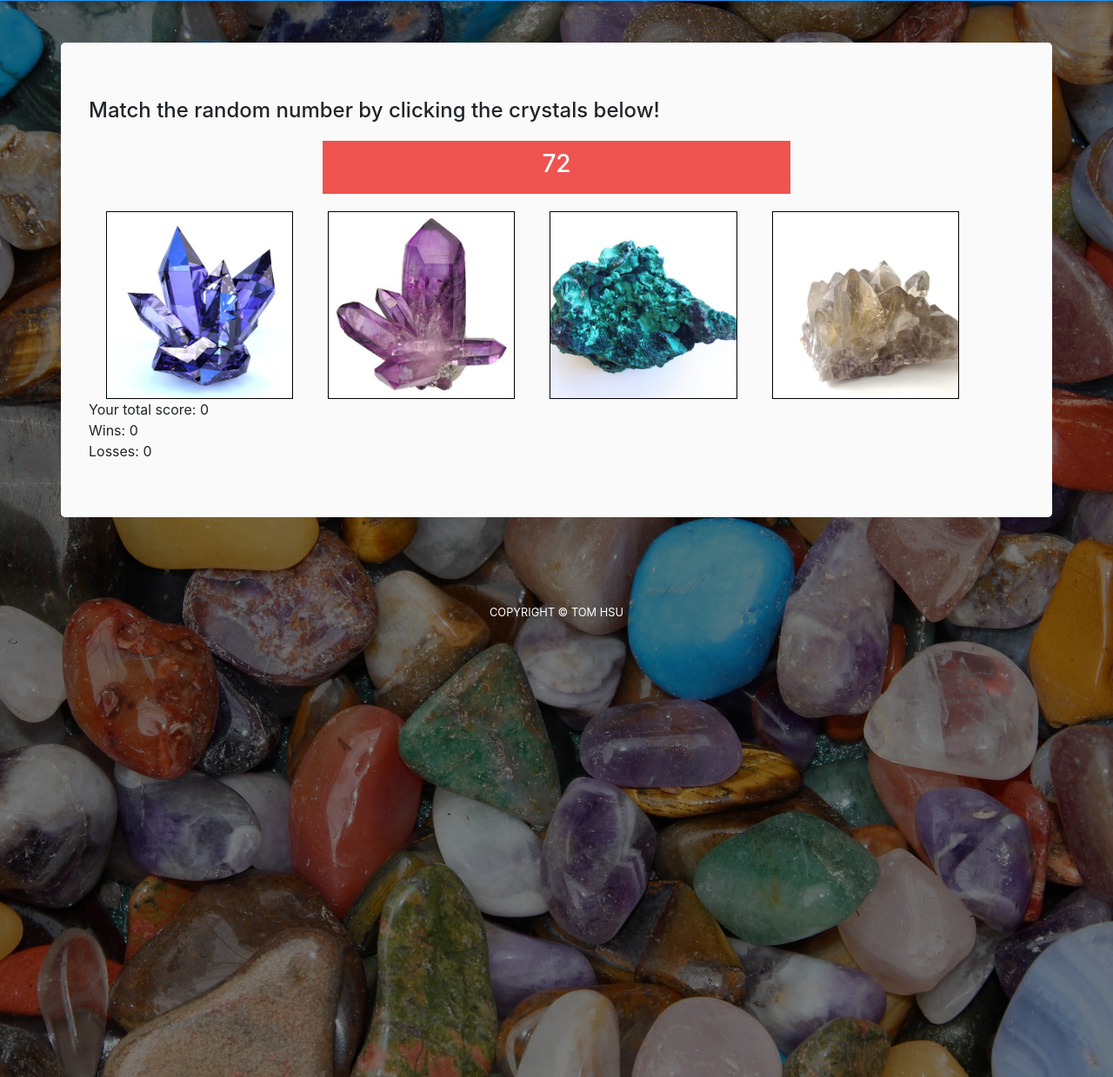
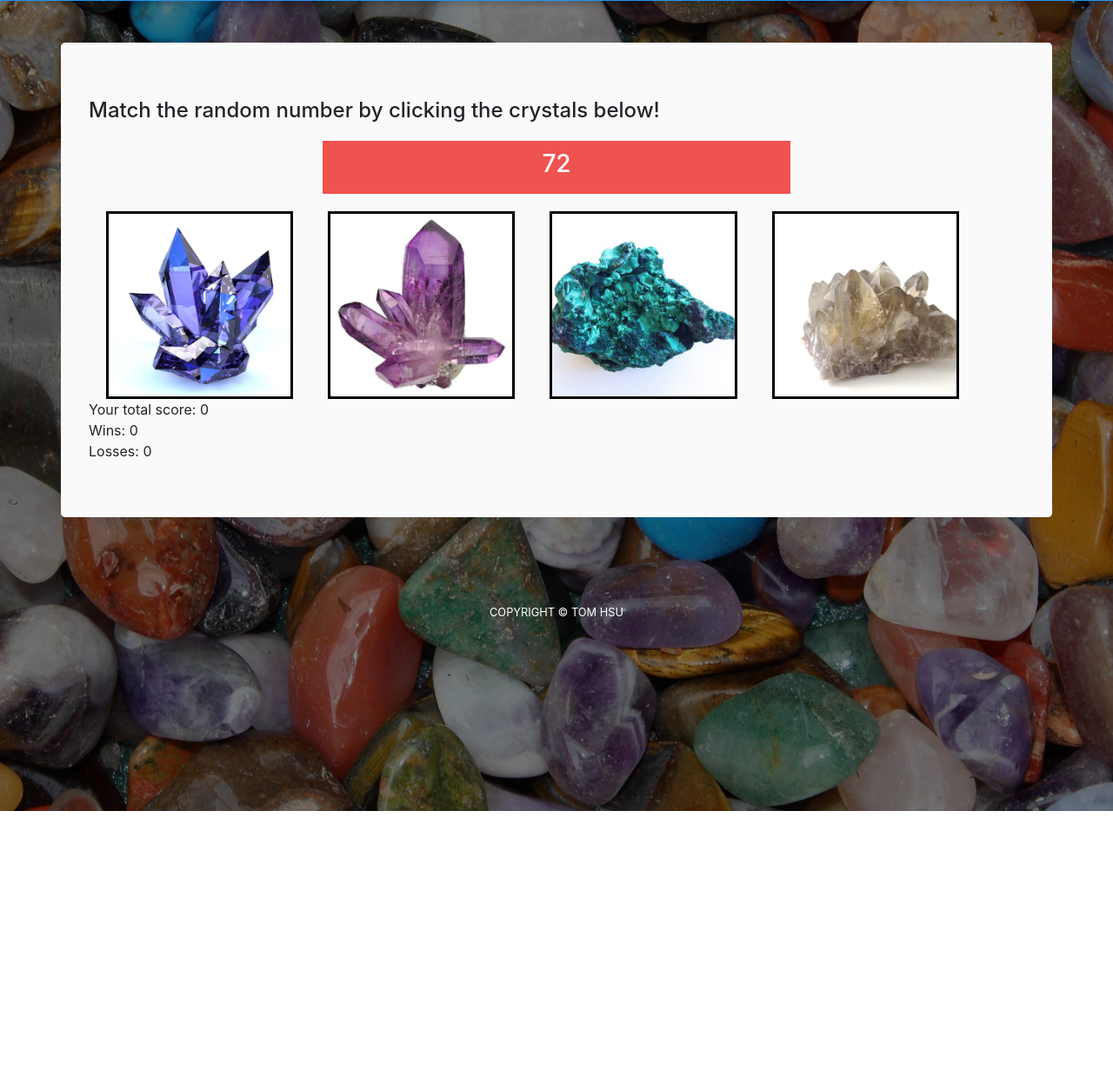
Before and after one commit to thomaschsu/crystal-collector-game, a plain HTML site: page index.html in a window 1280 px wide. Shown: the part 55-1294 px from the top of the page at 87% size. After the commit the page ends 988 px from the top, so only its background shows below. Drawn offline with nearby package versions, Linux system fonts and the light colour scheme.

Commit message:
Modified css

```diff
--- a/assets/css/style.css
+++ b/assets/css/style.css
@@ -21,11 +21,11 @@ body {
     background-color: #FAFAFA;
 }
 .footer {
-    min-height: calc(85vh - 70px);
+    min-height: calc(45vh - 70px);
 }
 .crystal-image {
     width: 20%;
-    border: 1px solid;
+    border: 3px solid;
     border-color: #000;
     margin: 0px 20px;
 }
```
